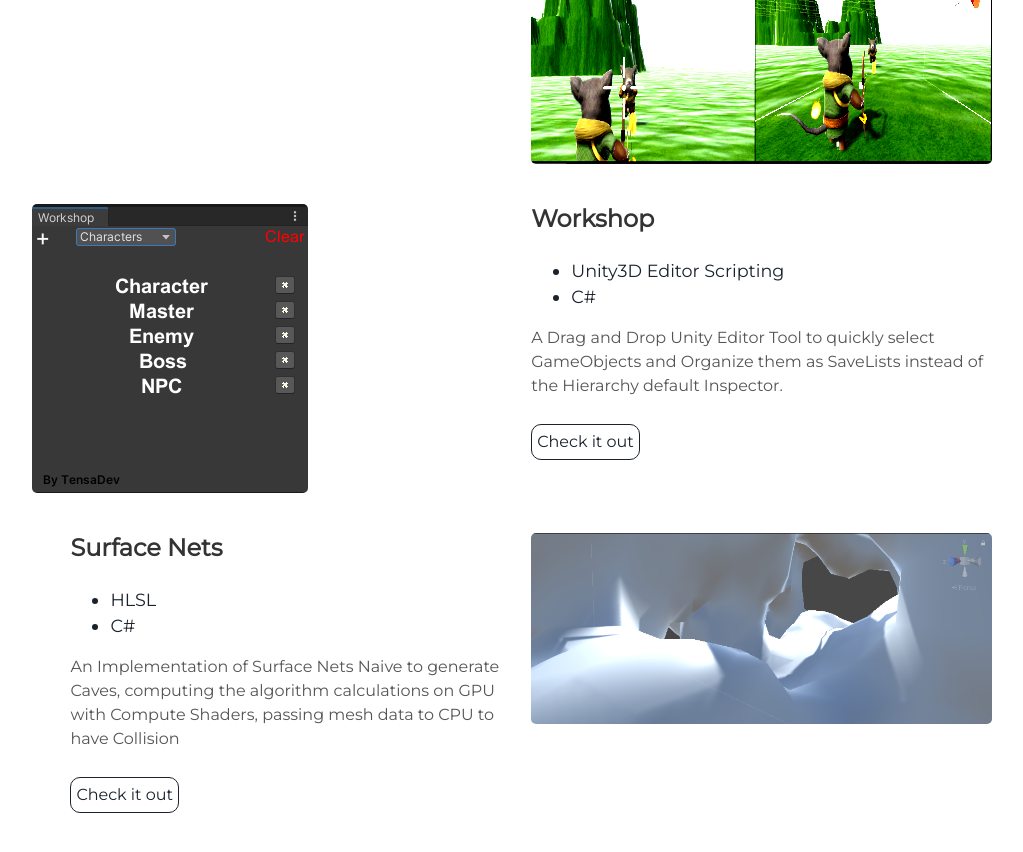
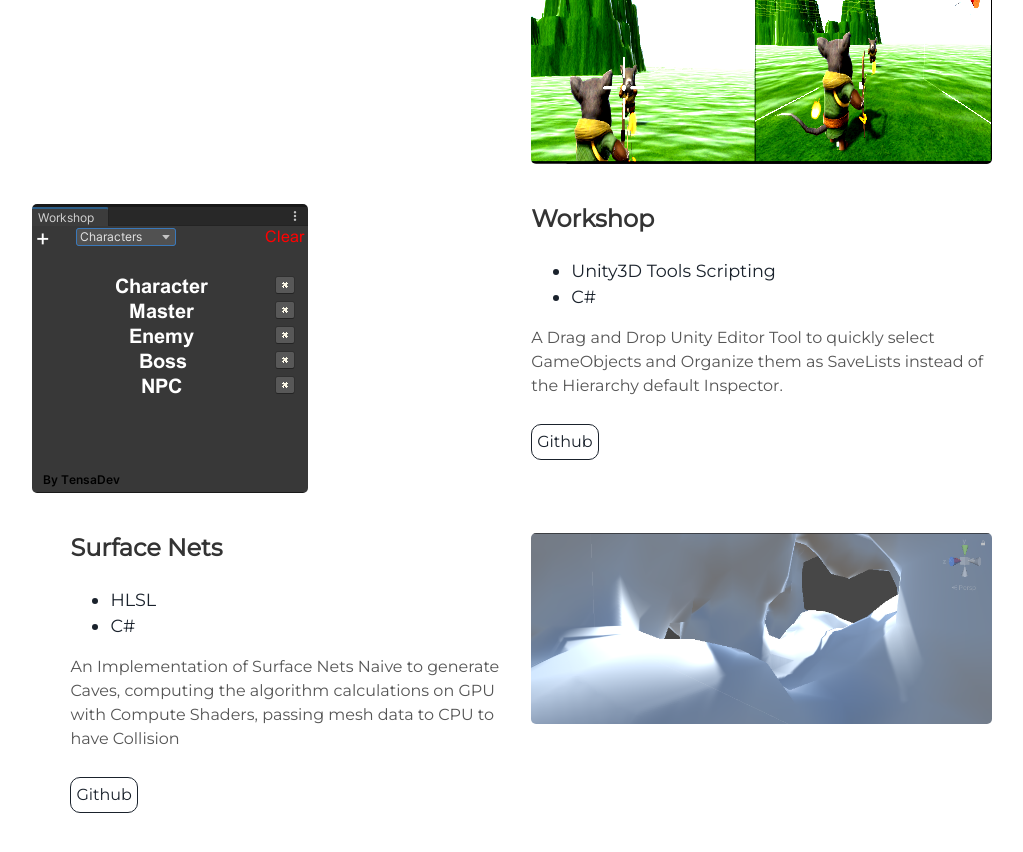
Before and after one commit to RedaMazoz/redamazoz.github.io, a Jekyll site: the page built from index.html, in a window 1280 px wide and 900 px high, scrolled down 2087 px. Shown: the top 852 px of the window, without its empty margins (128-1151 px from the left). Built offline with Jekyll 4.4.1, drawn with Linux system fonts in a browser that asks for light colours.

Commit message:
Update projects.html

```diff
--- a/_includes/projects.html
+++ b/_includes/projects.html
@@ -24,11 +24,11 @@
   <div class="contents-right">
     <h3> Workshop </h3>
     <ul>
-      <li>Unity3D Editor Scripting</li>
+      <li>Unity3D Tools Scripting</li>
       <li>C#</li>
     </ul>
     <p>A Drag and Drop Unity Editor Tool to quickly select GameObjects and Organize them as SaveLists instead of the Hierarchy default Inspector.</p>
-    <a class="project-link" href="https://github.com/RedaMazoz/Workshop">Check it out</a>
+    <a class="project-link" href="https://github.com/RedaMazoz/Workshop">Github</a>
   </div>
 </div>
 <div class="user-projects">
@@ -42,7 +42,7 @@
       <li>C#</li>
     </ul>
     <p>An Implementation of Surface Nets Naive to generate Caves, computing the algorithm calculations on GPU with Compute Shaders, passing mesh data to CPU to have Collision</p>
-    <a class="project-link" href="https://github.com/RedaMazoz/Surface-Nets">Check it out</a>
+    <a class="project-link" href="https://github.com/RedaMazoz/Surface-Nets">Github</a>
   </div>
 </div>
 <div class="user-projects">
@@ -56,6 +56,6 @@
       <li>Qt5</li>
     </ul>
     <p>A German Vocabulary Trainer Multi Platform App that lets you put your words to learn and their translations in an Excel file, in order to quickly learn German Vocabulary. The Software is choosing words randomly for you.</p>
-    <a class="project-link" href="https://github.com/RedaMazoz/GermanTrainer">Check it out</a>
+    <a class="project-link" href="https://github.com/RedaMazoz/GermanTrainer">Github</a>
   </div>
 </div>
```
